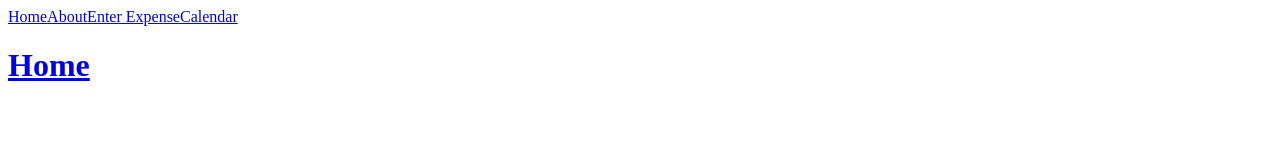
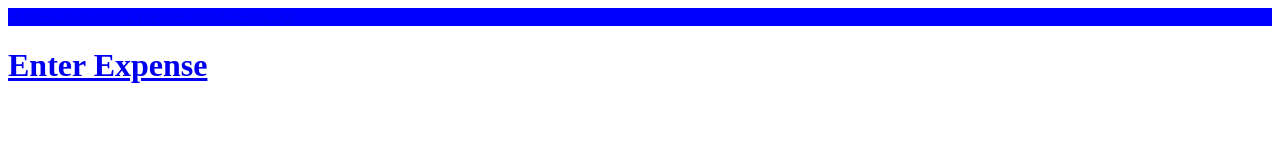
Before and after one commit to designmakeexperiement/PocketMoneyFront, a React app: page / in a window 1280 px wide. Built offline with nearby package versions, Linux system fonts and the light colour scheme.

Commit message:
css not working

```diff
--- /dev/null
+++ b/css/navbar.css
@@ -0,0 +1,3 @@
+nav {
+  background-color: blue;
+}
--- a/index.html
+++ b/index.html
@@ -2,8 +2,8 @@
 <html>
     <head>
       <title> PocketMoney </title>
-      <link rel="stylesheet" href="./css/main.css">
-
+<!--       <link rel="stylesheet" type="text/css" href="./css/main.css">
+ -->
     </head>
     <body>
         <div id="app"></div>
--- a/package.json
+++ b/package.json
@@ -6,7 +6,7 @@
   "scripts": {
     "test": "echo \"Error: no test specified\" && exit 1",
     "devOnly": "webpack-dev-server --mode development --config ./webpack/webpack.dev.config.js",
-    "scss": "node-sass -o style css -w",
+    "scss": "node-sass style css -w",
     "dev": "npm run scss | npm run devOnly"
   },
   "author": "jordan hiatt",
--- a/src/components/nav.js
+++ b/src/components/nav.js
@@ -1,5 +1,6 @@
 import React, {Component} from 'react';
 import { NavLink } from 'react-router-dom';
+import "../../css/navbar.css";
 
 
 
@@ -7,10 +8,13 @@ export default class Nav extends Component {
   render () {
       return (
         <div>
-          <NavLink to="/">Home</NavLink>
-          <NavLink to="/about">About</NavLink>
-          <NavLink to="/expense/new">Enter Expense</NavLink>
-          <NavLink to="/calendar">Calendar</NavLink>
+          <nav>
+            <NavLink to="/">Home</NavLink>
+            <NavLink to="/about">About</NavLink>
+            <NavLink to="/expense/new">Enter Expense</NavLink>
+            <NavLink to="/calendar">Calendar</NavLink>
+            <NavLink to="/signout">Sign Out</NavLink>
+          </nav>
         </div>
       );
   }
--- a/src/containers/home.js
+++ b/src/containers/home.js
@@ -9,7 +9,7 @@ export default class Home extends Component {
         <div>
           <div className="homeCircle">
             <Link to="/expense/new">
-              <h1>Home</h1>
+              <h1>Enter Expense</h1>
             </Link>
           </div>
         </div>
--- a/style/main.scss
+++ b/style/main.scss
@@ -1,3 +1,5 @@
-h1 {
-  color: blue;
+body {
+  h1 {
+    color: blue;
+  }
 }
--- a/webpack/webpack.dev.config.js
+++ b/webpack/webpack.dev.config.js
@@ -15,7 +15,10 @@ module.exports = {
       },{
         test: /\.less$/,
         loaders: ["style-loader", "css-loader", "less-loader"]
-      }
+      },
+      // {
+      //   { test: /\.css$/, loader: "style-loader!css-loader" },
+      // }
     ]
   },
   output: {
```
Also changed, not shown: 1 other file.
